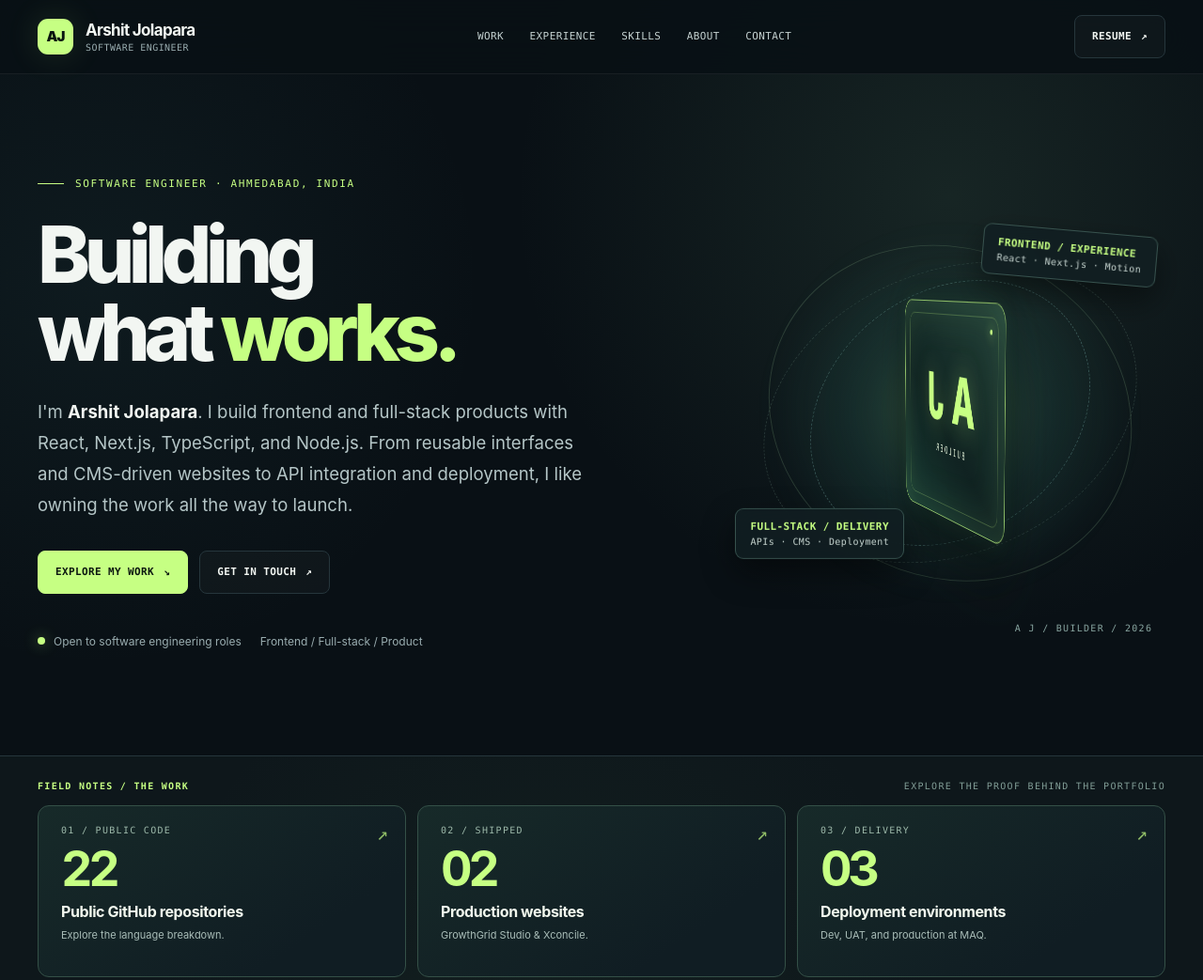
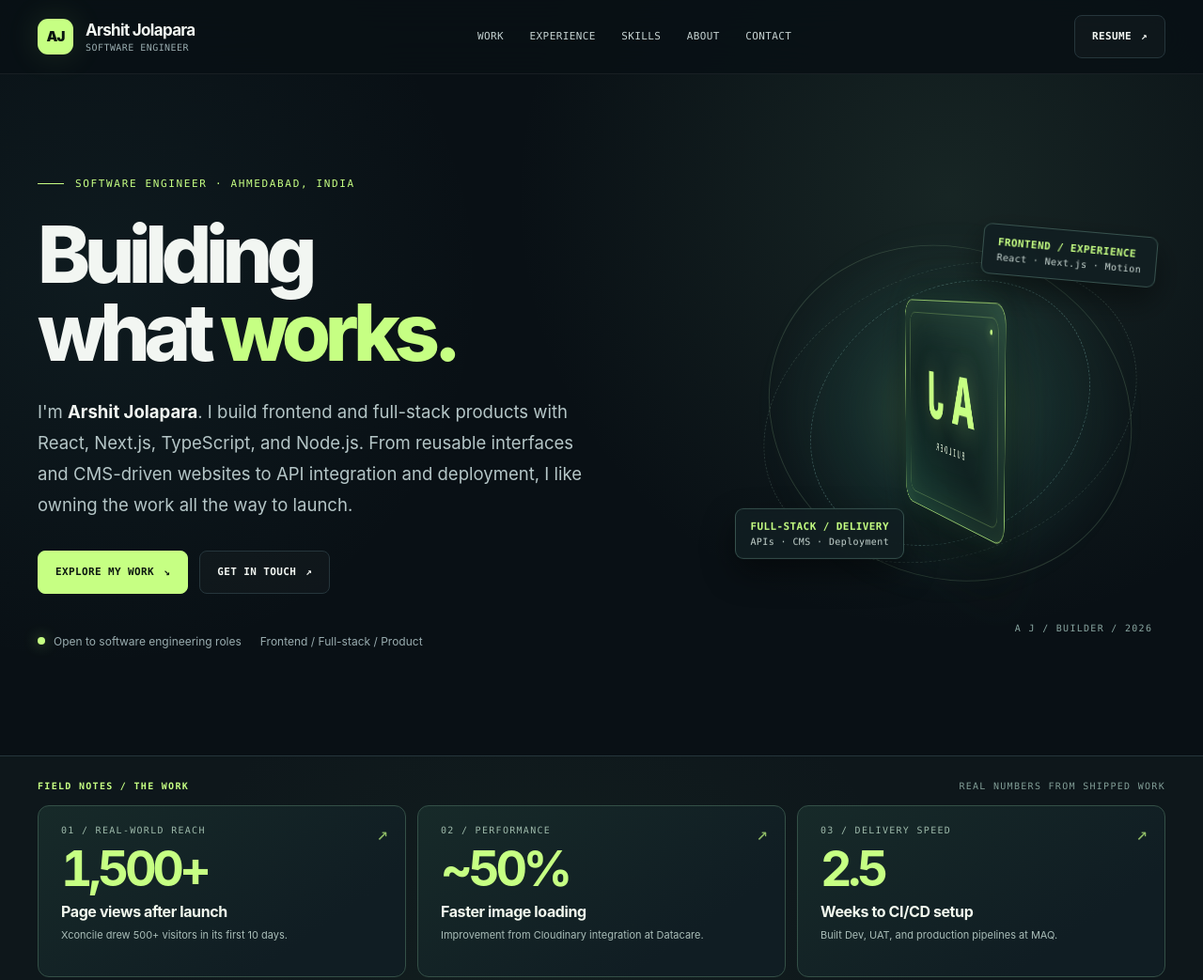
Before and after one commit to Aarshit-33/Aarshit-33, a plain HTML site: page index.html in a window 1280 px wide. Shown: the top 1043 px of the page at 94% size. Drawn offline with Linux system fonts and the light colour scheme.

Commit message:
Highlight verified audience, performance, and delivery outcomes

```diff
--- a/index.html
+++ b/index.html
@@ -393,11 +393,11 @@
 
     <div class="proof-strip" aria-label="Engineering highlights">
       <div class="container">
-        <div class="strip-heading"><b>FIELD NOTES / THE WORK</b><span>EXPLORE THE PROOF BEHIND THE PORTFOLIO</span></div>
+        <div class="strip-heading"><b>FIELD NOTES / THE WORK</b><span>REAL NUMBERS FROM SHIPPED WORK</span></div>
         <div class="proof-inner">
-          <a class="proof" href="#github-stats"><small>01 / PUBLIC CODE</small><strong>22</strong><span class="proof-title">Public GitHub repositories</span><p>Explore the language breakdown.</p><i class="proof-icon" aria-hidden="true">↗</i></a>
-          <a class="proof" href="#work"><small>02 / SHIPPED</small><strong>02</strong><span class="proof-title">Production websites</span><p>GrowthGrid Studio &amp; Xconcile.</p><i class="proof-icon" aria-hidden="true">↗</i></a>
-          <a class="proof" href="#experience"><small>03 / DELIVERY</small><strong>03</strong><span class="proof-title">Deployment environments</span><p>Dev, UAT, and production at MAQ.</p><i class="proof-icon" aria-hidden="true">↗</i></a>
+          <a class="proof" href="#work"><small>01 / REAL-WORLD REACH</small><strong>1,500+</strong><span class="proof-title">Page views after launch</span><p>Xconcile drew 500+ visitors in its first 10 days.</p><i class="proof-icon" aria-hidden="true">↗</i></a>
+          <a class="proof" href="#experience"><small>02 / PERFORMANCE</small><strong>~50%</strong><span class="proof-title">Faster image loading</span><p>Improvement from Cloudinary integration at Datacare.</p><i class="proof-icon" aria-hidden="true">↗</i></a>
+          <a class="proof" href="#experience"><small>03 / DELIVERY SPEED</small><strong>2.5</strong><span class="proof-title">Weeks to CI/CD setup</span><p>Built Dev, UAT, and production pipelines at MAQ.</p><i class="proof-icon" aria-hidden="true">↗</i></a>
         </div>
       </div>
     </div>
```
